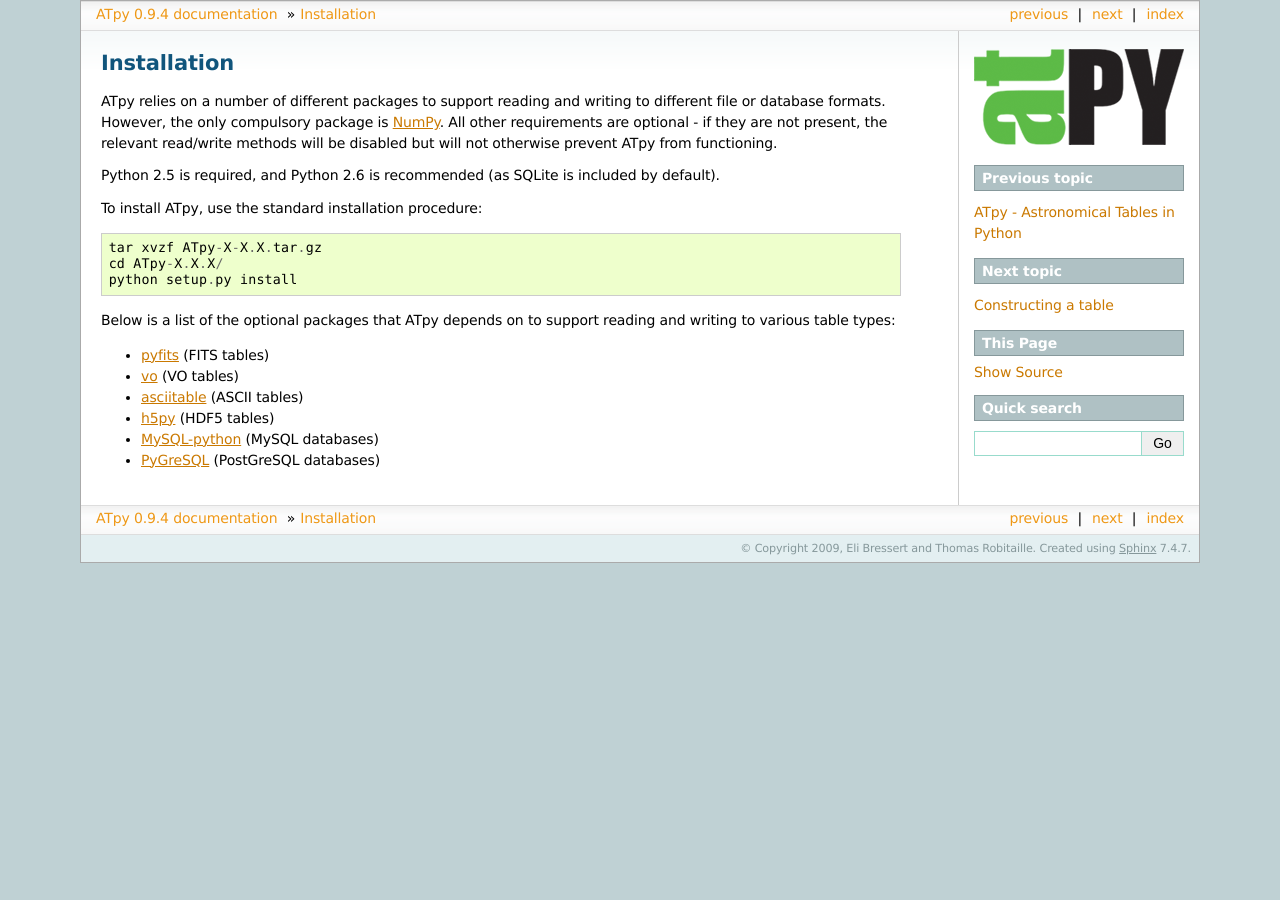
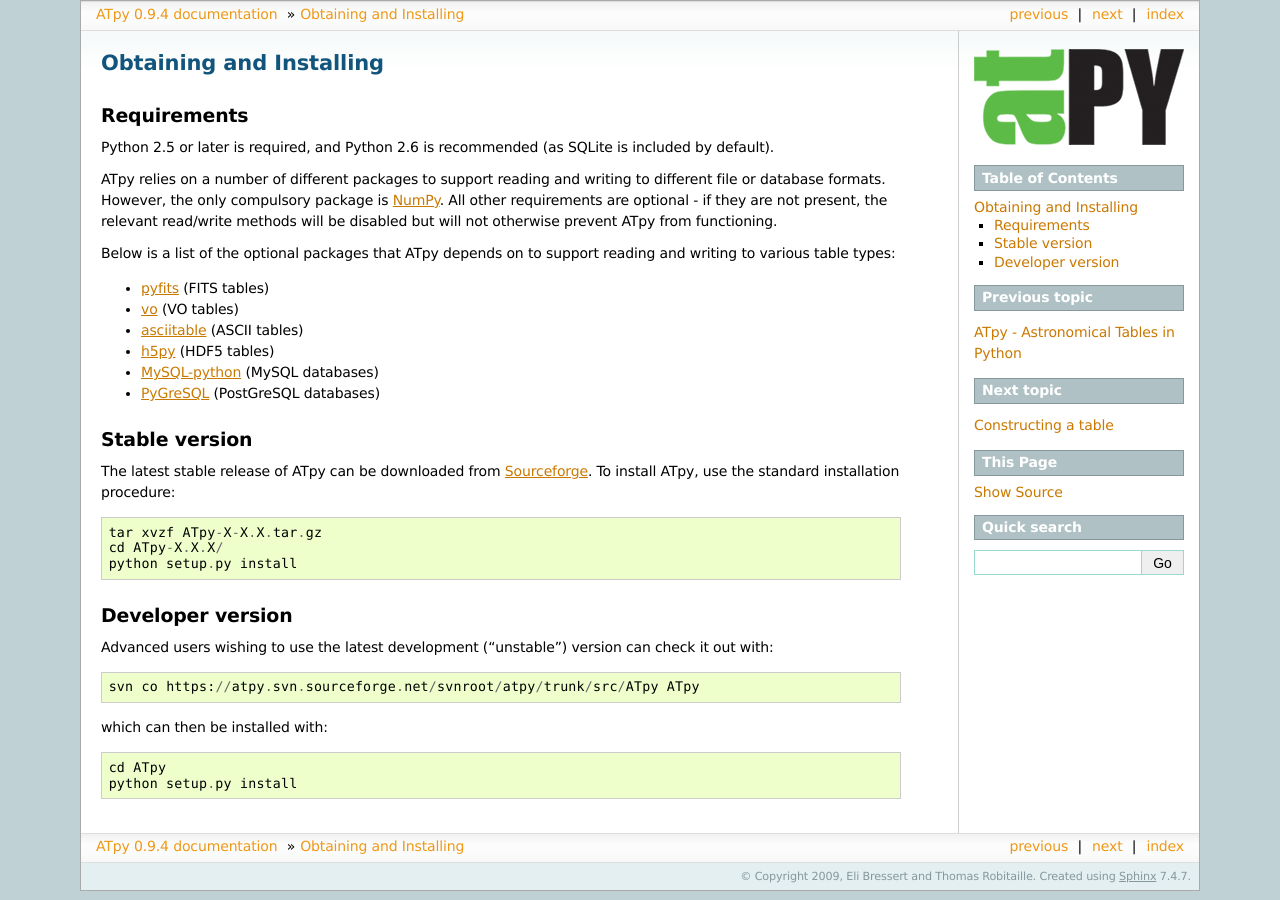
Before and after one commit to atpy/atpy.github.com, a Sphinx documentation site: the page built from source/installation.rst, in a window 1280 px wide. Built offline with Sphinx 7.4.7, drawn with Linux system fonts in a browser that asks for light colours.

Commit message:
Updated installation instructions
git-svn-id: https://atpy.svn.sourceforge.net/svnroot/atpy/documentation@246 a84d3894-9e97-4a94-862a-515d26404f57

```diff
--- a/source/installation.rst
+++ b/source/installation.rst
@@ -1,20 +1,17 @@
-=============
-Installation
-=============
+========================
+Obtaining and Installing
+========================
+
+Requirements
+============
+
+Python 2.5 or later is required, and Python 2.6 is recommended (as SQLite is included by default).
 
 ATpy relies on a number of different packages to support reading and writing
 to different file or database formats. However, the only compulsory package is
 `NumPy <http://numpy.scipy.org/>`_. All other requirements are optional - if
 they are not present, the relevant read/write methods will be disabled but
 will not otherwise prevent ATpy from functioning.
-
-Python 2.5 is required, and Python 2.6 is recommended (as SQLite is included by default).
-
-To install ATpy, use the standard installation procedure::
-
-    tar xvzf ATpy-X-X.X.tar.gz
-    cd ATpy-X.X.X/
-    python setup.py install
 
 Below is a list of the optional packages that ATpy depends on to support reading and writing to various table types:
 
@@ -31,3 +28,24 @@
   databases)
 
 * `PyGreSQL <http://www.pygresql.org/>`_ (PostGreSQL databases)
+
+Stable version
+==============
+
+The latest stable release of ATpy can be downloaded from `Sourceforge <https://sourceforge.net/projects/atpy/files/>`_. To install ATpy, use the standard installation procedure::
+
+    tar xvzf ATpy-X-X.X.tar.gz
+    cd ATpy-X.X.X/
+    python setup.py install
+
+Developer version
+=================
+
+Advanced users wishing to use the latest development ("unstable") version can check it out with::
+
+    svn co https://atpy.svn.sourceforge.net/svnroot/atpy/trunk/src/ATpy ATpy
+
+which can then be installed with::
+
+    cd ATpy
+    python setup.py install
```
Also changed, not shown: 5 other files.
